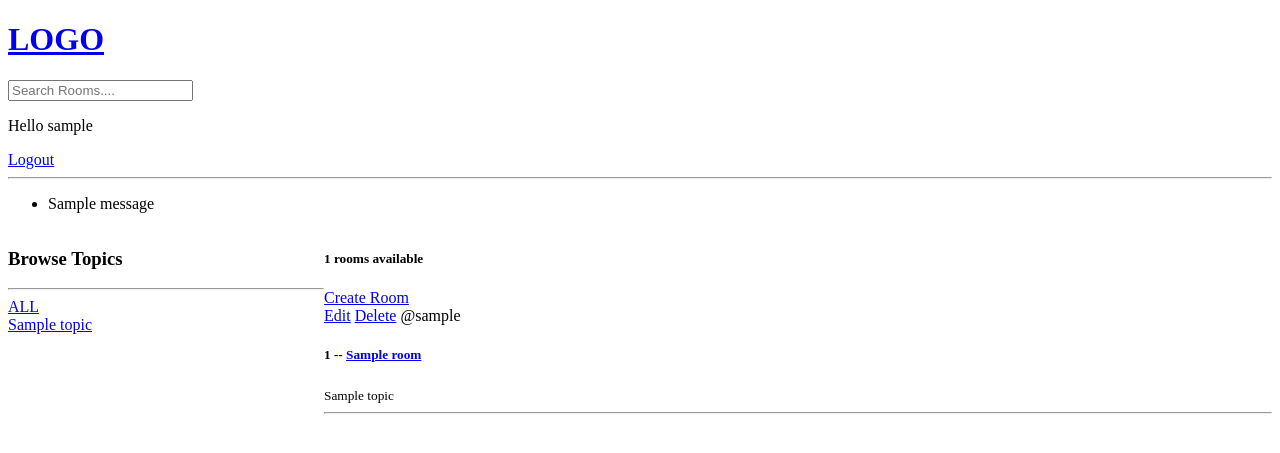
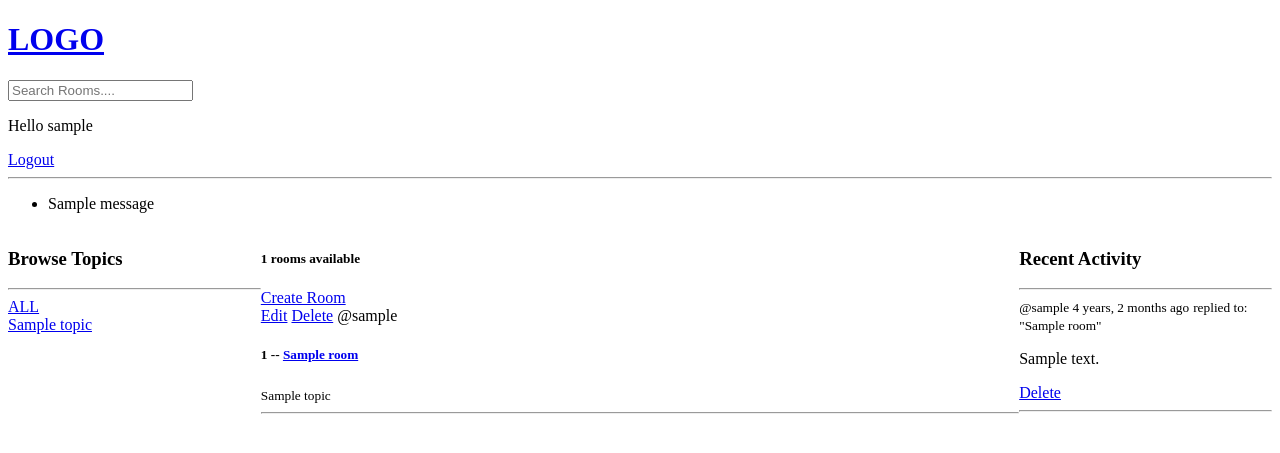
Before and after one commit to zenithbrew/StudyBuddy, a Django app: page / in a window 1280 px wide. Shown: the top 453 px of the page. Run offline with Django 5.2, Linux system fonts and the light colour scheme; a user stored in the database is signed in; tables that the repository leaves empty hold one stand-in row (values such as "Sample post"); one stand-in notice (Sample message) is shown.

Commit message:
add activity feed

```diff
--- a/studybud/base/models.py
+++ b/studybud/base/models.py
@@ -32,5 +32,8 @@ class Message(models.Model):
     updated = models.DateTimeField(auto_now=True) # takes a snapshot everytime its saved
     created = models.DateTimeField(auto_now_add=True) # only once
 
+    class Meta:
+        ordering = ['-updated', '-created']
+
     def __str__(self):
         return str(self.body)[:50]
--- /dev/null
+++ b/studybud/base/templates/base/activity_component.html
@@ -0,0 +1,13 @@
+<h3>Recent Activity</h3>
+<hr>
+{% for message in room_messages %}
+<div>
+    <small>@{{message.user}}  {{message.created | timesince}} ago</small>
+    <small>replied to: "{{message.room}}"</small>
+    <p>{{message}}</p>
+    {% if request.user == message.user %}
+    <a href="{% url 'delete-message' message.id %}">Delete</a>
+    {% endif %}
+    <hr>
+</div>
+{% endfor %}
--- /dev/null
+++ b/studybud/base/templates/base/feed_component.html
@@ -0,0 +1,14 @@
+<div>
+    {% for room in rooms %}
+        <div>
+            {% if request.user == room.host %}
+            <a href="{% url 'update-room' room.id %}">Edit</a>
+            <a href="{% url 'delete-room' room.id %}">Delete</a>
+            {% endif %}
+            <span>@{{room.host.username}}</span>
+            <h5>{{room.id}} -- <a href="{% url 'room' room.id %}">{{room.name}}</a></h5>
+            <small>{{room.topic.name}}</small>
+            <hr>
+        </div>
+    {% endfor %}
+</div>
--- a/studybud/base/templates/base/home.html
+++ b/studybud/base/templates/base/home.html
@@ -7,41 +7,22 @@
 <style>
     .home-container{
         display: grid;
-        grid-template-columns: 1fr 3fr;
+        grid-template-columns: 1fr 3fr 1fr;
     }
 </style>
 
 
 <div class="home-container">
     <div>
-        <h3>Browse Topics</h3>
-        <hr>
-        <div>
-            <a href="{% url 'home' %}">ALL</a>
-        </div>
-        {% for topic in topics %}
-        <div>
-            <a href="{% url 'home' %}?q={{topic.name}}">{{topic}}</a>
-        </div>
-        {% endfor %}
+        {% include 'base/topics_component.html' %}
     </div>
     <div>
         <h5>{{room_count}} rooms available</h5>
         <a href="{% url 'create-room'  %}">Create Room</a>
-        <div>
-            {% for room in rooms %}
-                <div>
-                    {% if request.user == room.host %}
-                    <a href="{% url 'update-room' room.id %}">Edit</a>
-                    <a href="{% url 'delete-room' room.id %}">Delete</a>
-                    {% endif %}
-                    <span>@{{room.host.username}}</span>
-                    <h5>{{room.id}} -- <a href="{% url 'room' room.id %}">{{room.name}}</a></h5>
-                    <small>{{room.topic.name}}</small>
-                    <hr>
-                </div>
-            {% endfor %}
-        </div>
+        {% include 'base/feed_component.html' %}
+    </div>
+    <div>
+        {% include 'base/activity_component.html' %}
     </div>
 </div>
 
--- /dev/null
+++ b/studybud/base/templates/base/topics_component.html
@@ -0,0 +1,10 @@
+<h3>Browse Topics</h3>
+<hr>
+<div>
+    <a href="{% url 'home' %}">ALL</a>
+</div>
+{% for topic in topics %}
+<div>
+    <a href="{% url 'home' %}?q={{topic.name}}">{{topic}}</a>
+</div>
+{% endfor %}
--- a/studybud/base/views.py
+++ b/studybud/base/views.py
@@ -65,9 +65,15 @@ def home(request):
         Q(description__icontains=q) |
         Q(host__username__icontains=q))
     # 'topic' is column name then '__' takes to parent then 'name' is column name, __icontains for string matching
+
     topics = Topic.objects.all()
     room_count = rooms.count()
-    context = {'rooms': rooms, 'topics': topics, 'room_count': room_count}
+    room_messages = Message.objects.filter(
+        Q(room__topic__name__icontains=q)
+    )
+
+    context = {'rooms': rooms, 'topics': topics, 'room_count': room_count,
+               'room_messages': room_messages}
     return render(request, 'base/home.html', context)
 
 def room(request, pk):
```
